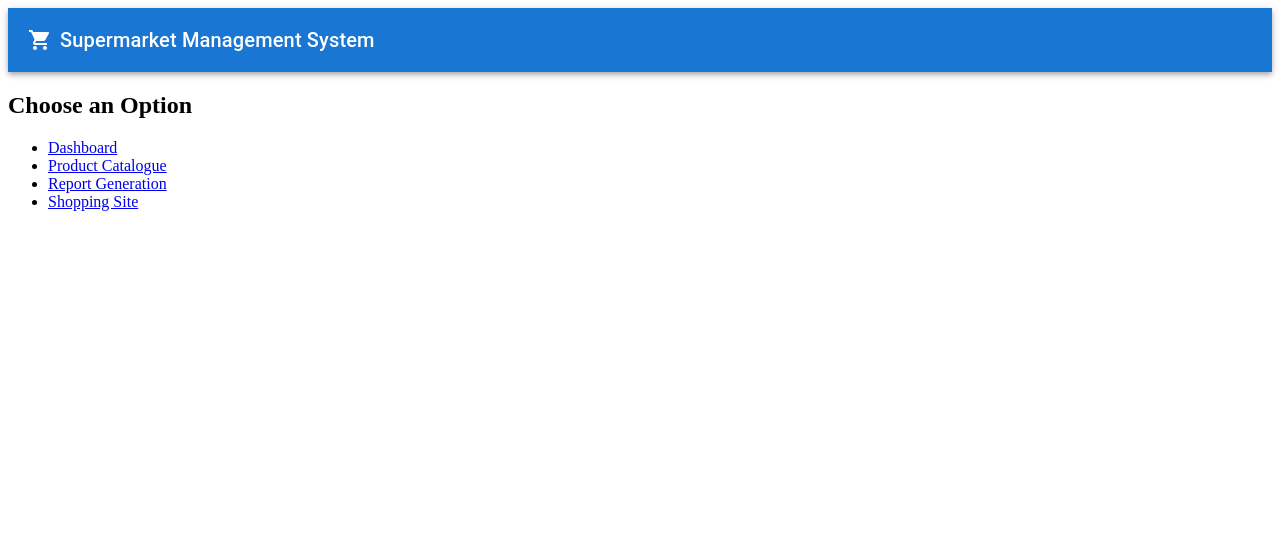
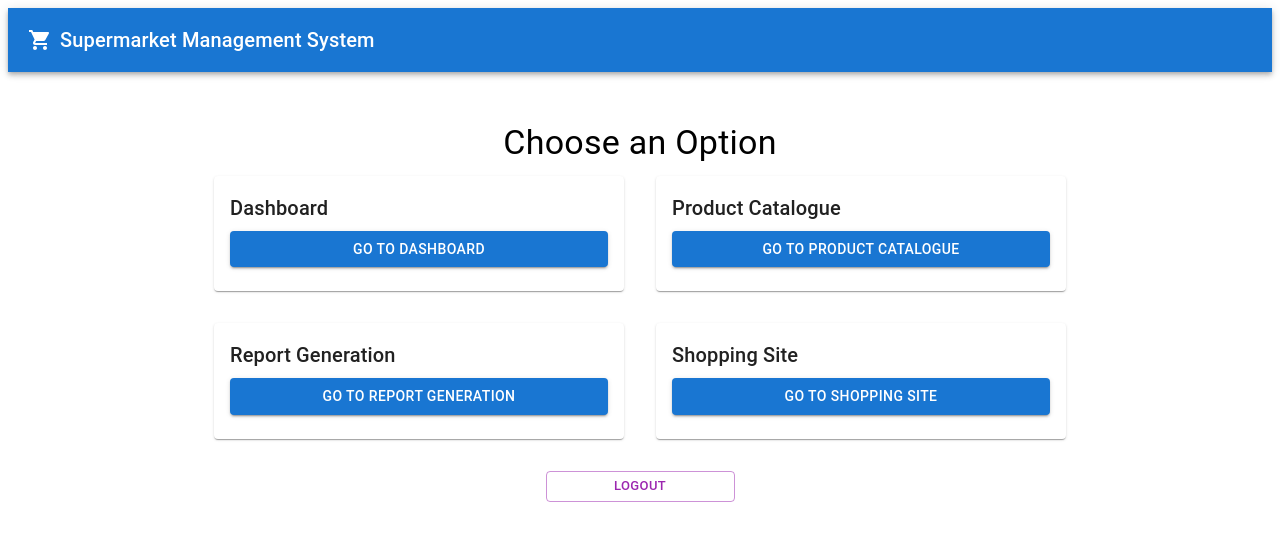
Before and after one commit to Sriram-Mayilsamy/SuperMarketManagementSystem, a React (Create React App) app: page /selection in a window 1280 px wide. Shown: the top 540 px of the page. Built offline with nearby package versions, Linux system fonts and the light colour scheme.

Commit message:
Updated LoginPage styling to resemble Instagram, added Sign Up link, and adjusted UI components

```diff
--- a/src/components/LoginPage/LoginPage.jsx
+++ b/src/components/LoginPage/LoginPage.jsx
@@ -27,12 +27,16 @@ const LoginPage = () => {
   };
 
   return (
-    <Container component="main" maxWidth="xs">
-      <div style={{ marginTop: '100px', display: 'flex', flexDirection: 'column', alignItems: 'center' }}>
+    <Container component="main" maxWidth="xs" style={{ height: '100vh', display: 'flex', alignItems: 'center', justifyContent: 'center' }}>
+      <div style={{ display: 'flex', flexDirection: 'column', alignItems: 'center', width: '100%' }}>
+        {/* Placeholder for the logo */}
+        <img src="/path-to-your-logo.png" alt="Logo" style={{ marginBottom: '20px' }} />
+
         <Typography component="h1" variant="h5" style={{ marginBottom: '20px' }}>
           Login
         </Typography>
         {error && <Typography color="error" style={{ marginBottom: '20px' }}>{error}</Typography>}
+
         <form style={{ width: '100%' }} onSubmit={handleSubmit}>
           <TextField
             variant="outlined"
@@ -47,6 +51,7 @@ const LoginPage = () => {
             value={username}
             onChange={(e) => setUsername(e.target.value)}
             InputLabelProps={{ style: { color: '#ccc' } }}
+            style={{ backgroundColor: '#fafafa' }}
           />
           <TextField
             variant="outlined"
@@ -62,26 +67,25 @@ const LoginPage = () => {
             value={password}
             onChange={(e) => setPassword(e.target.value)}
             InputLabelProps={{ style: { color: '#ccc' } }}
+            style={{ backgroundColor: '#fafafa' }}
           />
           <Button
             type="submit"
             fullWidth
             variant="contained"
             color="primary"
-            style={{ marginTop: '20px', display: 'flex', alignItems: 'center', justifyContent: 'center' }}
+            style={{ marginTop: '20px', backgroundColor: '#0095f6', color: '#fff' }}
             startIcon={<AccountCircle />}
           >
             Login
           </Button>
         </form>
-        <Grid container justifyContent="flex-end" style={{ marginTop: '20px' }}>
+
+        <Grid container justifyContent="center" style={{ marginTop: '20px' }}>
           <Grid item>
-            <Button
-              color="secondary"
-              onClick={handleSignupRedirect}
-            >
-              Don't have an account? Sign Up
-            </Button>
+            <Typography variant="body2" color="textSecondary">
+              Don't have an account? <Button color="primary" onClick={handleSignupRedirect} style={{ padding: 0 }}>Sign Up</Button>
+            </Typography>
           </Grid>
         </Grid>
       </div>
--- a/src/components/SelectionPage/SelectionPage.js
+++ b/src/components/SelectionPage/SelectionPage.js
@@ -1,26 +1,61 @@
-// SelectionPage.js
 import React from 'react';
-import { Link } from 'react-router-dom';
+import { Link, useNavigate } from 'react-router-dom';
+import { Container, Grid, Card, CardContent, Typography, Button } from '@mui/material';
 
 const SelectionPage = () => {
+  const navigate = useNavigate();
+
+  const handleLogout = () => {
+    // Perform any logout logic here, such as clearing authentication tokens
+    navigate('/');
+  };
+
+  const options = [
+    { name: 'Dashboard', path: '/dashboard' },
+    { name: 'Product Catalogue', path: '/product-catalogue' },
+    { name: 'Report Generation', path: '/report-generation' },
+    { name: 'Shopping Site', path: '/shopping' },
+  ];
+
   return (
-    <div className="selection-page">
-      <h2>Choose an Option</h2>
-      <ul>
-        <li>
-          <Link to="/dashboard">Dashboard</Link>
-        </li>
-        <li>
-          <Link to="/product-catalogue">Product Catalogue</Link>
-        </li>
-        <li>
-          <Link to="/report-generation">Report Generation</Link>
-        </li>
-        <li>
-          <Link to="/shopping">Shopping Site</Link>
-        </li>
-      </ul>
-    </div>
+    <Container maxWidth="md" style={{ marginTop: '50px' }}>
+      <Typography variant="h4" align="center" gutterBottom>
+        Choose an Option
+      </Typography>
+      <Grid container spacing={4} justifyContent="center">
+        {options.map((option, index) => (
+          <Grid item xs={12} sm={6} key={index}>
+            <Card>
+              <CardContent>
+                <Typography variant="h6" gutterBottom>
+                  {option.name}
+                </Typography>
+                <Button
+                  variant="contained"
+                  color="primary"
+                  fullWidth
+                  component={Link}
+                  to={option.path}
+                >
+                  Go to {option.name}
+                </Button>
+              </CardContent>
+            </Card>
+          </Grid>
+        ))}
+        <Grid item xs={12} sm={4} md={3}>
+          <Button
+            variant="outlined"
+            color="secondary"
+            fullWidth
+            size="small"
+            onClick={handleLogout}
+          >
+            Logout
+          </Button>
+        </Grid>
+      </Grid>
+    </Container>
   );
 };
 
--- a/src/components/SignupPage/SignupPage.js
+++ b/src/components/SignupPage/SignupPage.js
@@ -1,28 +1,17 @@
 import React, { useState } from 'react';
 import { Button, TextField, Typography, Container } from '@mui/material';
-import { AccountCircle } from '@mui/icons-material';
 import { useNavigate } from 'react-router-dom';
 
 const SignupPage = () => {
   const [username, setUsername] = useState('');
+  const [password, setPassword] = useState('');
   const [email, setEmail] = useState('');
-  const [password, setPassword] = useState('');
-  const [confirmPassword, setConfirmPassword] = useState('');
-  const [error, setError] = useState('');
   const navigate = useNavigate();
 
   const handleSubmit = (e) => {
     e.preventDefault();
-
-    if (password !== confirmPassword) {
-      setError('Passwords do not match');
-      return;
-    }
-
-    // You can handle user signup logic here, e.g., by calling an API.
-
-    // After successful signup, you might want to navigate to the login page
-    navigate('/');
+    // Redirect to the selection page after signup
+    navigate('/selection');
   };
 
   return (
@@ -31,7 +20,6 @@ const SignupPage = () => {
         <Typography component="h1" variant="h5" style={{ marginBottom: '20px' }}>
           Sign Up
         </Typography>
-        {error && <Typography color="error" style={{ marginBottom: '20px' }}>{error}</Typography>}
         <form style={{ width: '100%' }} onSubmit={handleSubmit}>
           <TextField
             variant="outlined"
@@ -42,10 +30,8 @@ const SignupPage = () => {
             label="Username"
             name="username"
             autoComplete="username"
-            placeholder="Enter your username"
             value={username}
             onChange={(e) => setUsername(e.target.value)}
-            InputLabelProps={{ style: { color: '#ccc' } }}
           />
           <TextField
             variant="outlined"
@@ -56,10 +42,8 @@ const SignupPage = () => {
             label="Email"
             name="email"
             autoComplete="email"
-            placeholder="Enter your email"
             value={email}
             onChange={(e) => setEmail(e.target.value)}
-            InputLabelProps={{ style: { color: '#ccc' } }}
           />
           <TextField
             variant="outlined"
@@ -70,33 +54,16 @@ const SignupPage = () => {
             label="Password"
             type="password"
             id="password"
-            autoComplete="new-password"
-            placeholder="Enter your password"
+            autoComplete="current-password"
             value={password}
             onChange={(e) => setPassword(e.target.value)}
-            InputLabelProps={{ style: { color: '#ccc' } }}
-          />
-          <TextField
-            variant="outlined"
-            margin="normal"
-            required
-            fullWidth
-            name="confirmPassword"
-            label="Confirm Password"
-            type="password"
-            id="confirmPassword"
-            placeholder="Confirm your password"
-            value={confirmPassword}
-            onChange={(e) => setConfirmPassword(e.target.value)}
-            InputLabelProps={{ style: { color: '#ccc' } }}
           />
           <Button
             type="submit"
             fullWidth
             variant="contained"
             color="primary"
-            style={{ marginTop: '20px', display: 'flex', alignItems: 'center', justifyContent: 'center' }}
-            startIcon={<AccountCircle />}
+            style={{ marginTop: '20px' }}
           >
             Sign Up
           </Button>
```
